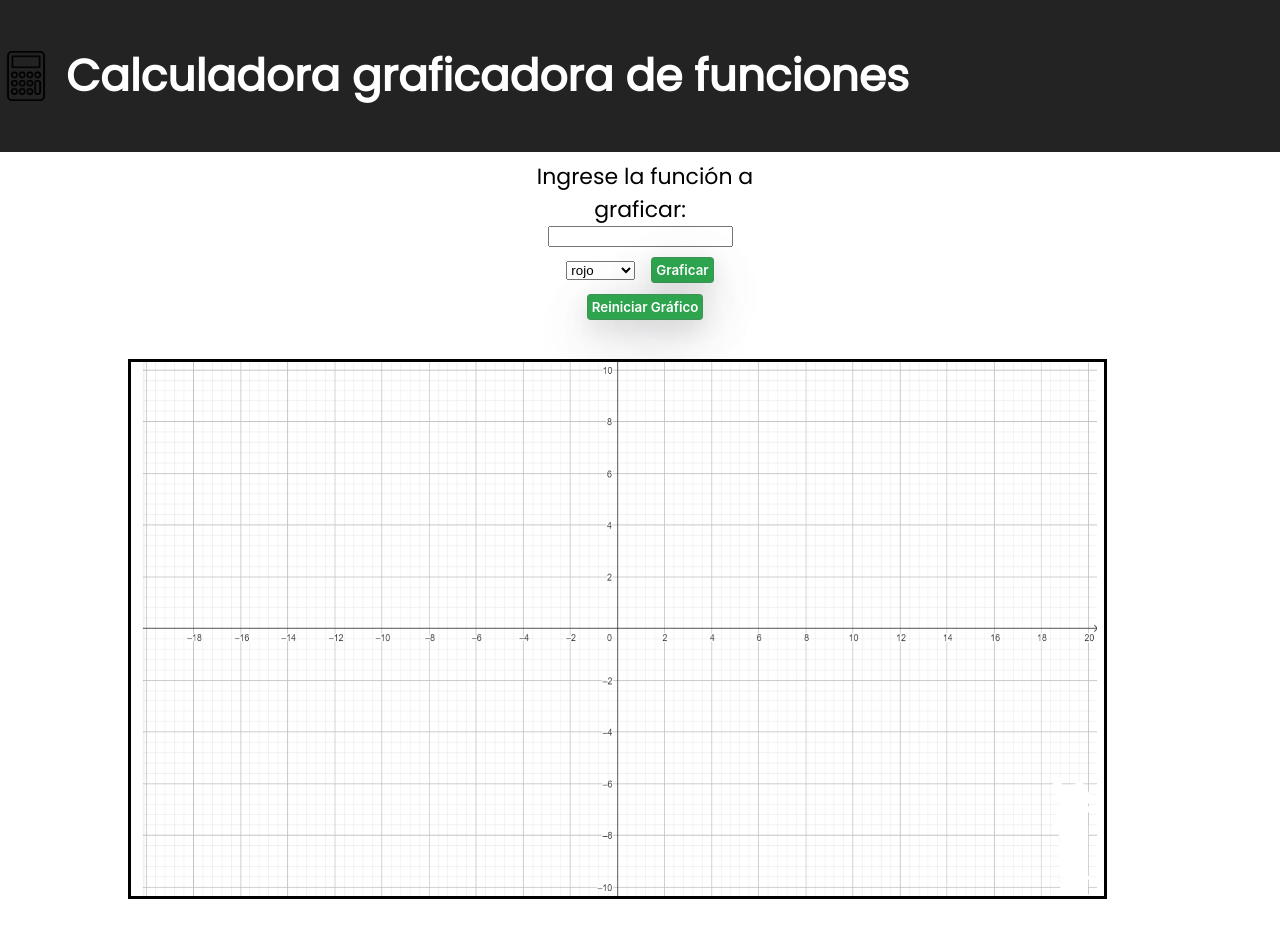
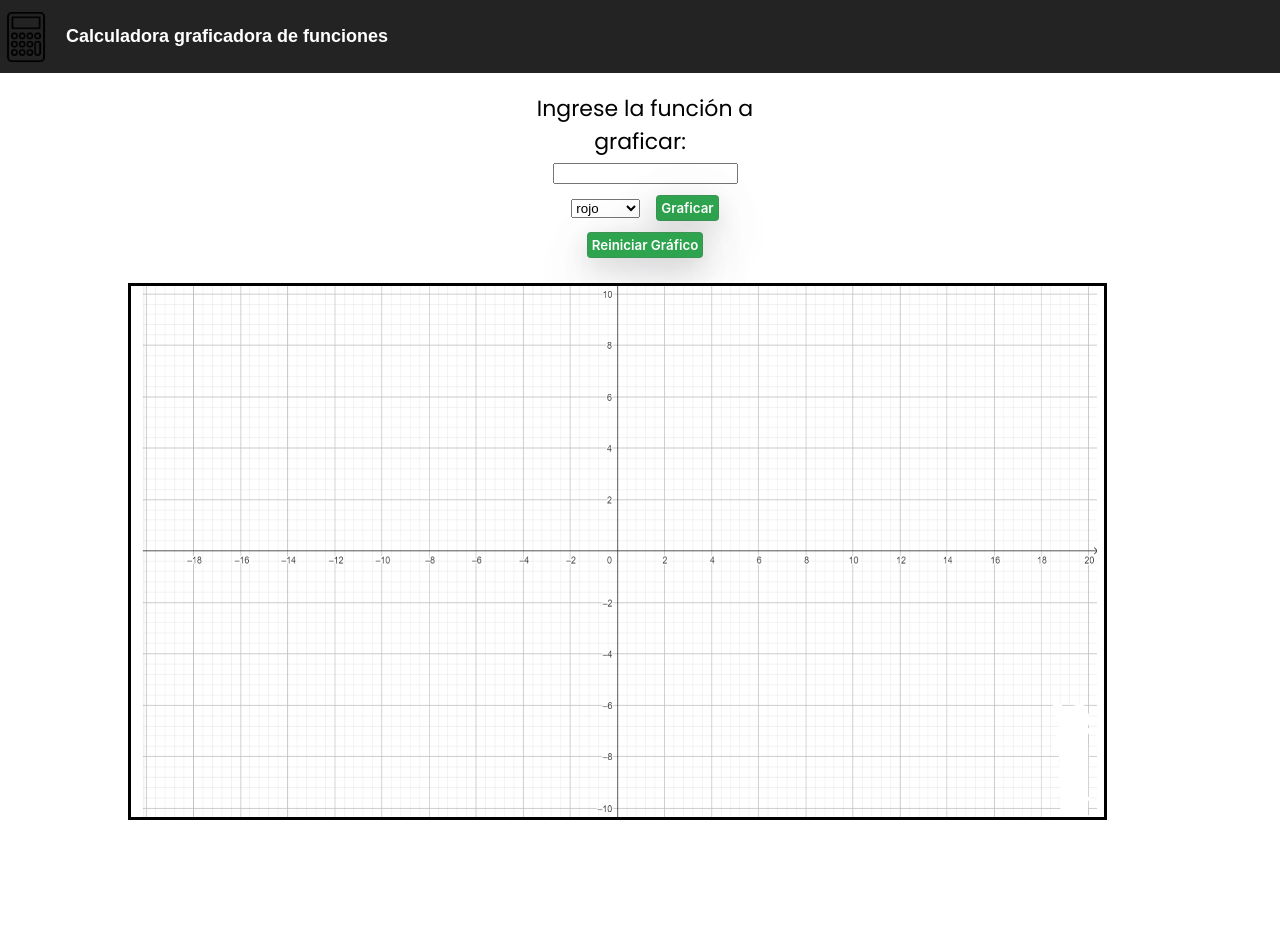
Before and after one commit to UCC-LabCompu2/proyecto2024-bruna-abella, a plain HTML site: page index.html in a window 1280 px wide. After the commit the page ends 873 px from the top, so only its background shows below. Drawn offline with Linux system fonts and the light colour scheme.

Commit message:
Update style.css

```diff
--- a/style.css
+++ b/style.css
@@ -1,17 +1,25 @@
-body{
+body {
     margin: 0;
-    font-family: 'Poppins';font-size: 22px;
+    font-family: 'Poppins';
+    font-size: 22px;
 }
 
-.navbar{
+.h1 {
+    font-size: large;
+    color: white;
+    font-family: Arial;
+}
+
+.navbar {
     display: flex;
     align-items: center;
 }
 
-#navtext{
+#navtext {
     font-family: Arial;
     margin: 7px;
 }
+
 ul {
     list-style-type: none;
     margin: 0;
@@ -29,7 +37,8 @@ table {
     border-spacing: 0;
     border: 2px solid rgba(0, 0, 0, 0.315);
     background: #fff;
-    border-radius: 10px solid;
+    border-radius: 10px;
+    border-style: solid;
     overflow: hidden;
     position: relative;
     margin: auto;
@@ -46,10 +55,14 @@ th, td {
     border-bottom: 1px solid rgb(107, 107, 107);
     border-collapse: collapse;
 }
-#ctext{
+
+#ctext {
     margin-left: 10px;
     margin-top: 30px;
+    position: relative;
+    top: 25px
 }
+
 #rcorners1 {
     border-radius: 25px;
     background: #fcfc75;
@@ -58,24 +71,34 @@ th, td {
     height: 150px;
 }
 
-#Insert-B {
+.grafd {
+    margin-left: 10px;
+    margin-top: 30px;
+}
+
+.grafd2 {
+    margin-left: 10px;
+    margin-top: 15px;
+}
+
+.Insert-B {
     font-weight: 600;
     color: white;
     border: 1px solid rgba(104, 104, 104, 0.295);
     border-radius: 4px;
     background-color: #2ea44f;
-    font-family: -apple-system,system-ui,"Segoe UI",Helvetica,Arial,sans-serif,"Apple Color Emoji","Segoe UI Emoji";
+    font-family: -apple-system, system-ui, "Segoe UI", Helvetica, Arial, sans-serif, "Apple Color Emoji", "Segoe UI Emoji";
     padding: 4px;
     box-shadow: rgba(0, 0, 0, 0.4) 0px 2px 4px, rgba(0, 0, 0, 0.3) 0px 7px 13px -3px, rgba(0, 0, 0, 0.2) 0px -3px 0px inset;
 }
 
-.button{
+.button {
     font-weight: 600;
     color: white;
     border: 1px solid rgba(104, 104, 104, 0.295);
     border-radius: 4px;
     background-color: #2ea44f;
-    font-family: -apple-system,system-ui,"Segoe UI",Helvetica,Arial,sans-serif,"Apple Color Emoji","Segoe UI Emoji";
+    font-family: -apple-system, system-ui, "Segoe UI", Helvetica, Arial, sans-serif, "Apple Color Emoji", "Segoe UI Emoji";
     padding: 4px;
     box-shadow: rgba(17, 17, 26, 0.1) 0px 8px 24px, rgba(17, 17, 26, 0.1) 0px 16px 56px, rgba(17, 17, 26, 0.1) 0px 24px 80px;
     margin-top: 10px;
@@ -83,8 +106,9 @@ th, td {
 }
 
 body {
-    background-color:white;
+    background-color: white;
 }
+
 li {
     float: left;
 }
@@ -96,6 +120,7 @@ li a {
     padding: 14px 16px;
     text-decoration: none;
 }
+
 li a:hover {
     background-color: #111;
 }
@@ -111,11 +136,16 @@ li a:hover {
 }
 
 
-
 .column-1 {
     margin-top: 10px;
     height: 100%;
     width: 80%;
+}
+
+.canvasimg {
+    height: 100%;
+    width: 100%;
+    object-fit: cover;
 }
 
 .canvas {
@@ -127,12 +157,13 @@ li a:hover {
     position: relative;
     border-style: solid;
     overflow: hidden;
+
 }
 
 .column-2 {
     align-items: center;
     justify-content: center;
-    align-self:  center;
+    align-self: center;
     position: relative;
     height: 100%;
     width: 20%;
@@ -190,14 +221,13 @@ li a:hover {
 }
 
 
-
-
 @media (max-width: 1300px) {
     .row {
         display: flex;
         flex-direction: column;
         align-items: center;
     }
+
     .column-2 {
         justify-content: center;
         display: flex;
@@ -206,6 +236,7 @@ li a:hover {
         align-self: center;
         justify-items: center;
     }
+
     .column-1 {
         height: 75%;
     }
@@ -214,10 +245,12 @@ li a:hover {
         position: absolute;
         visibility: hidden;
     }
+
     .form {
         text-align: center;
 
     }
+
     h4 {
         font-size: small;
     }
```
